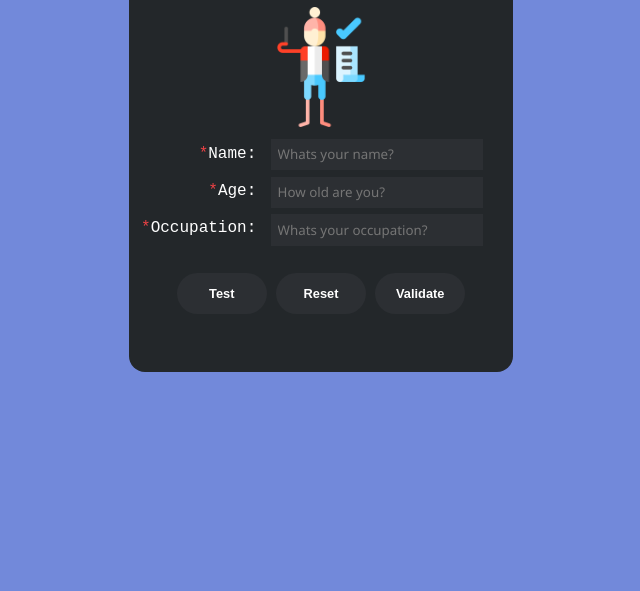
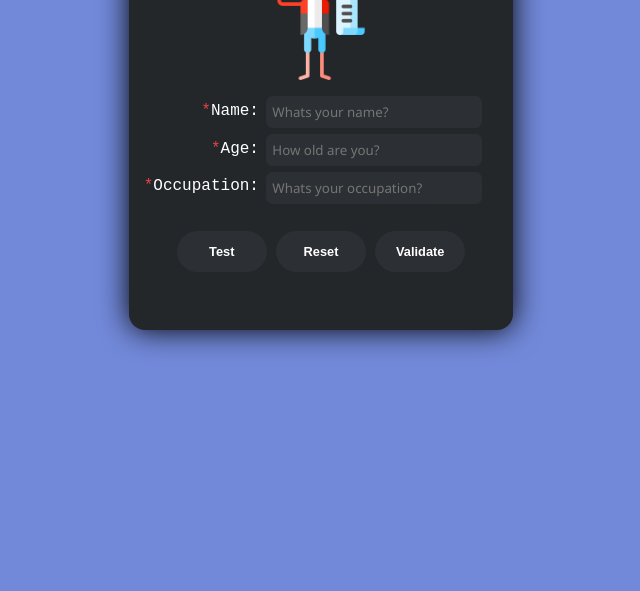
Before and after one commit to alejo-c/git-example2, a plain HTML site: page index.html in a window 1280 px wide. Shown: the part 209-800 px from the top of the page, without its empty margins (319-959 px from the left). Drawn offline with Linux system fonts and the light colour scheme.

Commit message:
Change margins, add box shadow and border radius

```diff
--- a/css/style.css
+++ b/css/style.css
@@ -7,16 +7,18 @@ body {
 header h1 {
 	font-family: sans-serif;
 	text-transform: uppercase;
+	margin-bottom: .2em;
 }
 
 main {
 	width: 24em;
 	background-color: #23272a;
 	border-radius: 1em;
-	margin-top: 7em;
+	margin-top: 5em;
 	margin-inline: auto;
 	padding-block: 1.5em;
 	font-family: 'Courier New';
+	box-shadow: 0px 0px 30px black;
 }
 
 #validation_form {
@@ -24,7 +26,7 @@ main {
 	grid-template-areas:
 		"l i i"
 		"b b b";
-	column-gap: .5em;
+	margin-top: .3em;
 }
 
 #labels {
@@ -55,6 +57,7 @@ main {
 	padding: .5em;
 	margin: .5em;
 	outline: none;
+	border-radius: .5em;
 }
 
 .form-input::-webkit-inner-spin-button,
@@ -94,6 +97,7 @@ main {
 	background-color: #7289da;
 	color: #23272a;
 	cursor: pointer;
+	box-shadow: .3em .3em 45px black;
 }
 
 .btn:active {
```
